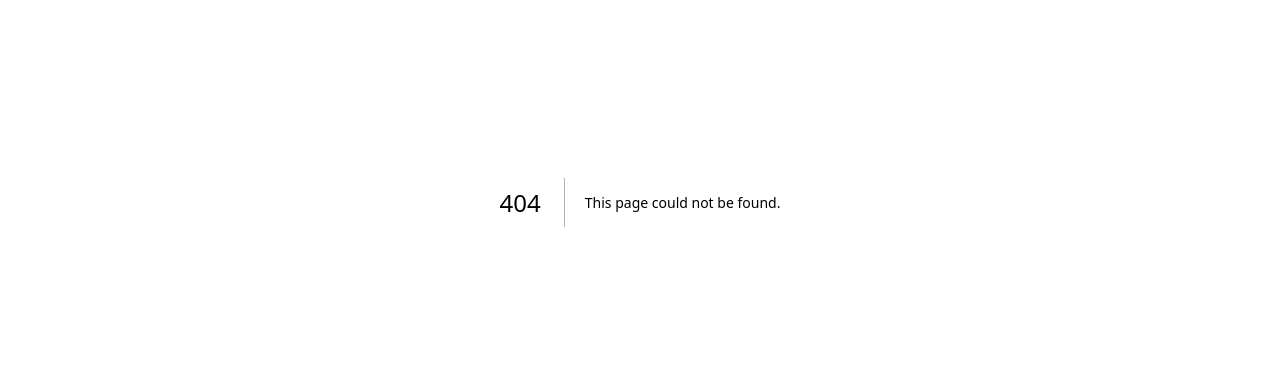
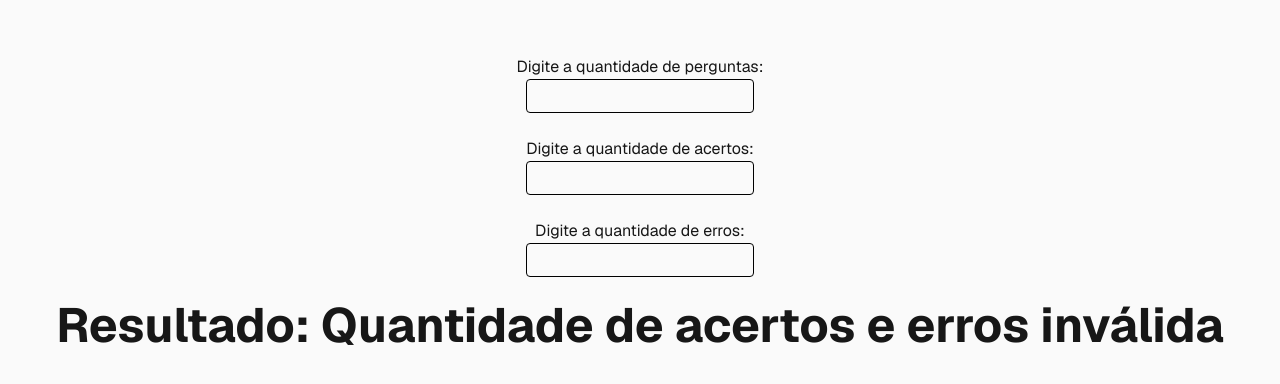
Before and after one commit to Vcljunges/Front-Saudar.08-04, a Next.js app in the folder src/: page /notaPEmoji in a window 1280 px wide. Before the commit this address had no page. Shown: the part 198-582 px from the top of the page. Built offline with nearby package versions, Linux system fonts and the light colour scheme.

Commit message:
Emojis por notas

```diff
--- a/src/app/compEmoji/emoji.tsx
+++ b/src/app/compEmoji/emoji.tsx
@@ -1,5 +1,4 @@
 'use client'
-import { useState } from "react";
 
 export interface EmojiProps {
   totalPerguntas?: number;
--- /dev/null
+++ b/src/app/compEmoji/notaPEmoji.tsx
@@ -0,0 +1,34 @@
+'use client'
+import { useState } from "react";
+
+export interface NotaPEmojiProps {
+  totalPerguntas?: number;
+  totalAcertos?: number;
+  totalErros?: number;
+}
+
+export function NotaPEmoji({totalPerguntas, totalAcertos, totalErros}: NotaPEmojiProps) {
+    const notas = ["😭", "😟", "😐", "🙂", "😁"]
+  if (totalAcertos === undefined || totalErros === undefined || totalPerguntas === undefined || totalPerguntas === 0 || totalAcertos + totalErros !== totalPerguntas) {
+    return <>Quantidade de acertos e erros inválida</>;
+  }
+
+  const resultado = () => {
+    const porcentagem = (totalAcertos / totalPerguntas) * 100;
+
+    if (porcentagem >= 0 && porcentagem <= 20) {
+        return <>{notas[2].repeat(totalAcertos)+notas[1].repeat(totalErros)}</>;
+    } else if (porcentagem > 20 && porcentagem <= 40) {
+        return <>{notas[2].repeat(totalAcertos)+notas[2].repeat(totalErros)}</>;
+    } else if (porcentagem > 40 && porcentagem <= 60) {
+        return <>{notas[2].repeat(totalAcertos)+notas[2].repeat(totalErros)}</>;
+    } else if (porcentagem > 60 && porcentagem <= 80) {
+        return <>{notas[3].repeat(totalAcertos)+notas[2].repeat(totalErros)}</>;
+    } else if (porcentagem > 80 && porcentagem <= 100) {
+        return <>{notas[4].repeat(totalAcertos)+notas[2].repeat(totalErros)}</>;
+    }
+    return <></>;
+  };
+
+  return resultado();
+}
--- /dev/null
+++ b/src/app/notaPEmoji/page.tsx
@@ -0,0 +1,25 @@
+'use client'
+import { NotaPEmoji } from "../compEmoji/notaPEmoji";
+import { useState } from "react";
+
+export default function PEmoji() {
+    const [nota, setNota] = useState<number>();
+    const [totalPerguntas, setPergunta] = useState<number>();
+    const [totalAcertos, setAcertos] = useState<number>();
+    const [totalErros, setErros] = useState<number>();
+
+  return (
+    <div className="flex flex-col flex-1 items-center justify-center bg-zinc-50 font-sans dark:bg-blue-900">
+        <h1>Digite a quantidade de perguntas:</h1>
+        <input type="number" value={totalPerguntas ?? ""} onChange={(e) => setPergunta(e.target.value === "" ? undefined : Number(e.target.value))} className="border rounded p-1 text-black" />
+        <br/>
+        <h1>Digite a quantidade de acertos:</h1>
+        <input type="number" value={totalAcertos ?? ""} onChange={(e) => setAcertos(e.target.value === "" ? undefined : Number(e.target.value))} className="border rounded p-1 text-black" />
+        <br/>
+        <h1>Digite a quantidade de erros:</h1>
+        <input type="number" value={totalErros ?? ""} onChange={(e) => setErros(e.target.value === "" ? undefined : Number(e.target.value))} className="border rounded p-1 text-black" />
+        <br/>
+        <h1 className="text-5xl font-bold">Resultado: <NotaPEmoji totalPerguntas={totalPerguntas} totalAcertos={totalAcertos} totalErros={totalErros}/></h1>
+    </div>
+  );
+}
```
